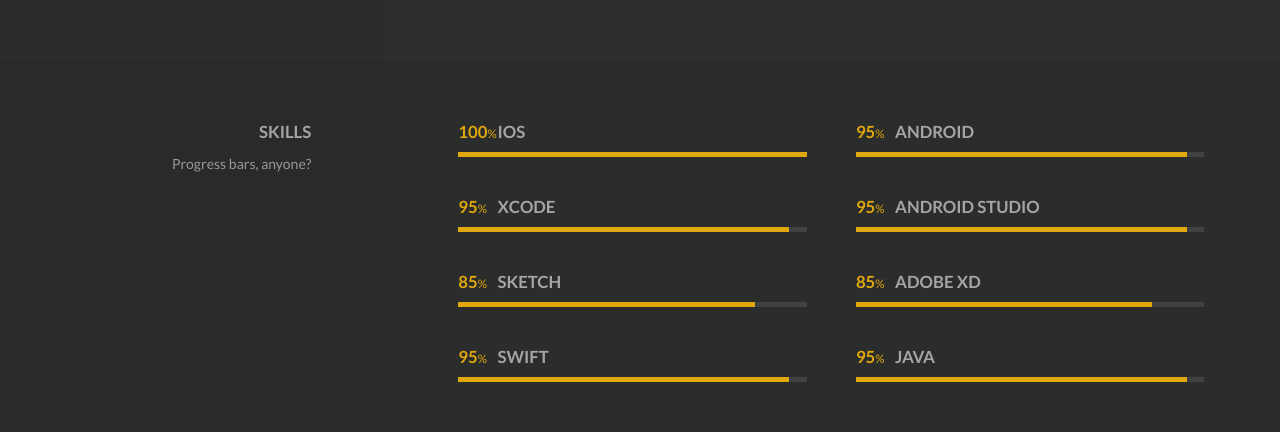
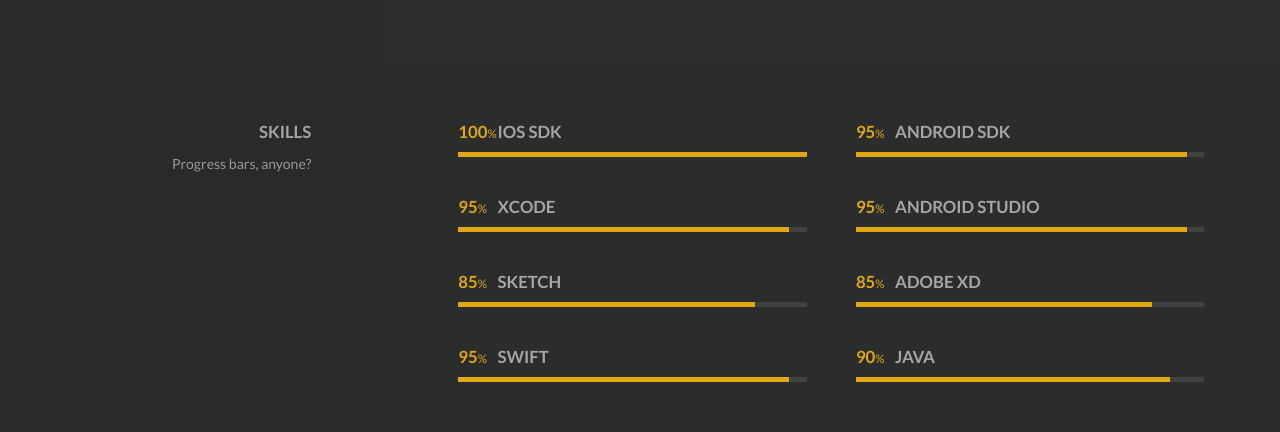
Before and after one commit to nikakirkitadze/nikakirkitadze.github.io, a plain HTML site: page index.html in a window 1280 px wide. Shown: the part 1700-2132 px from the top of the page. Drawn offline with Linux system fonts and the light colour scheme.

Commit message:
updated working experience info

```diff
--- a/index.html
+++ b/index.html
@@ -422,7 +422,7 @@
                                                 </div>
                                             </div>
                                             <div class="o-media__body">
-                                                <h3>iOS</h3>
+                                                <h3>iOS SDK</h3>
                                             </div>
                                         </div>
                                         <div class="c-progress-bar  o-content__body  t-border-color-bg  u-mt-text">
@@ -440,7 +440,7 @@
                                                 </div>
                                             </div>
                                             <div class="o-media__body">
-                                                <h3>Android</h3>
+                                                <h3>Android SDK</h3>
                                             </div>
                                         </div>
                                         <div class="c-progress-bar  o-content__body  t-border-color-bg  u-mt-text">
@@ -544,7 +544,7 @@
                                         <div class="o-media  o-media--block">
                                             <div class="o-media__figure">
                                                 <div class="c-number  t-primary-color">
-                                                    95<small>%</small>
+                                                    90<small>%</small>
                                                 </div>
                                             </div>
                                             <div class="o-media__body">
@@ -552,7 +552,7 @@
                                             </div>
                                         </div>
                                         <div class="c-progress-bar  o-content__body  t-border-color-bg  u-mt-text">
-                                            <div class="a-progress-bar  c-progress-bar__filler  t-primary-bg" data-percent="95"></div>
+                                            <div class="a-progress-bar  c-progress-bar__filler  t-primary-bg" data-percent="90"></div>
                                         </div>
                                     </div>
                                 </div><!-- /o-grid__col -->
```
